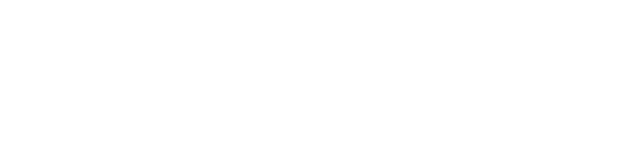
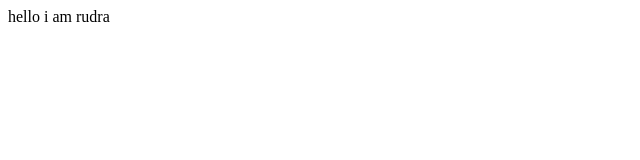
Before and after one commit to Smrutirupaparida/GatepassApp, a plain HTML site: page index.html in a window 1280 px wide. Shown: the whole page, without its empty margins (0-640 px from the left). Drawn offline with Linux system fonts and the light colour scheme.

Commit message:
rudra commit

```diff
--- a/index.html
+++ b/index.html
@@ -6,6 +6,6 @@
     <title>Document</title>
 </head>
 <body>
-
+    hello i am rudra
 </body>
 </html>
```
